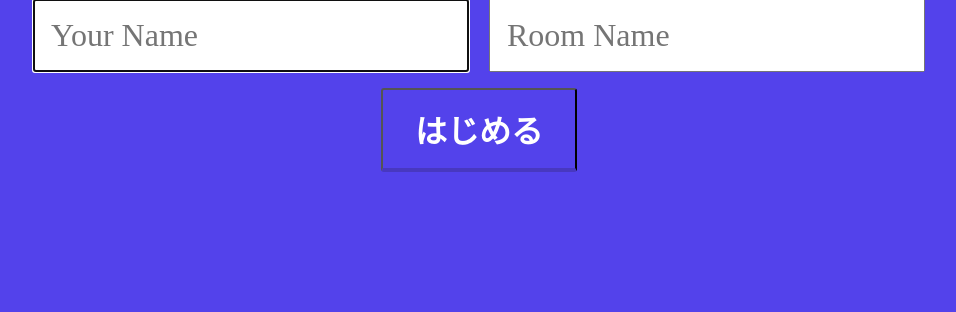
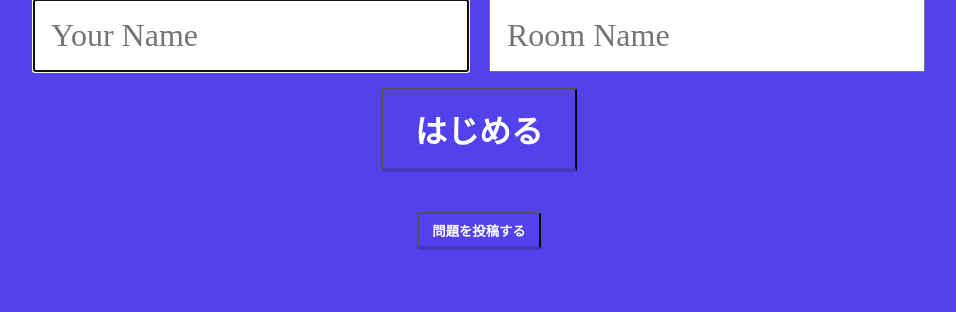
Before and after one commit to hirozouu/sonzaisinai, a PHP site: page /public/index.html in a window 1280 px wide. Shown: the part 156-468 px from the top of the page, without its empty margins (161-1117 px from the left). Run offline with PHP 8.4, Linux system fonts and the light colour scheme; some libraries are stand-ins or nearby versions.

Commit message:
add post scene

```diff
--- a/public/index.html
+++ b/public/index.html
@@ -18,6 +18,7 @@
                 <button id="button_enter">はじめる</button>
                 <div id="loader_button_enter" class="loader">Loading...</div>
             </div>
+            <button id="button_move">問題を投稿する</button>
         </div>
 
         <div id="game_scene" class="scene">
@@ -71,6 +72,17 @@
             </div>
         </div>
 
+        <div id="post-scene" class="scene">
+            <div id="box_post_quizname" class="box_post">
+            </div>
+            <div id="box_post_writername" class="box_post">
+            </div>
+            <div id="box_post_selection" class="box_post">
+            </div>
+            <div id="box_post_answer" class="box_post">
+            </div>
+        </div>
+
         <script src="/socket.io/socket.io.js"></script>
         <script src="https://ajax.googleapis.com/ajax/libs/jquery/3.6.0/jquery.min.js"></script>
 
--- a/public/js/client.js
+++ b/public/js/client.js
@@ -196,3 +196,12 @@ $("#button_next").on(
         socket.emit("get-ready");
     }
 )
+
+$("button_move").on(
+    "click",
+    () =>
+    {
+        document.getElementById("start_scene").style.display = "none";
+        document.getElementById("post_scene").style.display = "flex";
+    }
+)
--- a/public/sample.css
+++ b/public/sample.css
@@ -289,3 +289,9 @@ svg {
     color: white;
     font-size: medium;
 }
+
+#post_scene {
+    display: none;
+    flex-direction: column;
+    text-align: center;
+}
```
